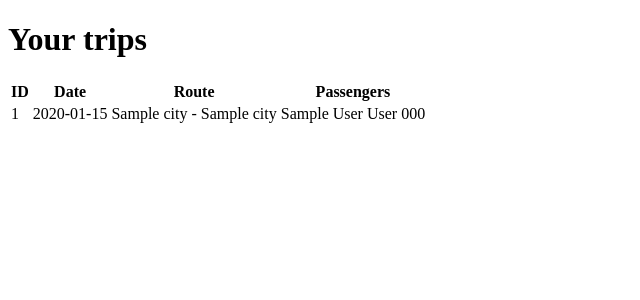
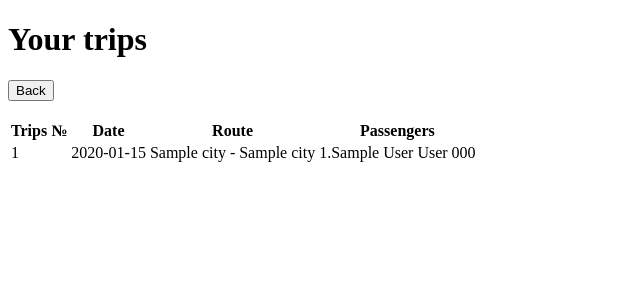
Before and after one commit to reeeade/Trips, a Flask app: page /user_trips in a window 1280 px wide. Shown: the top 300 px of the page, without its empty margins (0-640 px from the left). Run offline with Flask 3, Linux system fonts and the light colour scheme; the visitor is signed in with stand-in values (Sample User, id 1); tables that the repository leaves empty hold one stand-in row (values such as "Sample post").

Commit message:
Users see which rides they have signed up for, and drivers who have signed up for their rides (passenger list with their contact numbers).

```diff
--- a/app.py
+++ b/app.py
@@ -119,13 +119,18 @@ def edit_car():
     car_year = request.form.get('car_year')
     car_color = request.form.get('car_color')
     avg_speed = request.form.get('avg_speed')
-    total_seats = request.form.get('total_seats')
-    car.car_name = car_name
-    car.car_model = car_model
-    car.car_year = car_year
-    car.car_color = car_color
-    car.avg_speed = avg_speed
-    car.number_of_seats = total_seats
+    total_number_of_seats = request.form.get('total_seats')
+    if car:
+        car.car_name = car_name
+        car.car_model = car_model
+        car.car_year = car_year
+        car.car_color = car_color
+        car.avg_speed = avg_speed
+        car.total_number_of_seats = total_number_of_seats
+    else:
+        car = models.Cars(user_id=user.id, car_name=car_name, car_model=car_model, car_year=car_year,
+                          car_color=car_color, avg_speed=avg_speed, total_number_of_seats=total_number_of_seats)
+        database.db_session.add(car)
     database.db_session.commit()
     message = 'Car updated successfully'
     return render_template('edit_user.html', user=user, message=message)
@@ -248,6 +253,9 @@ def new_trip():
     random.shuffle(to_cities)
     if request.method == 'GET':
         return render_template('new_trip.html', from_cities=from_cities, to_cities=to_cities)
+    if car is None:
+        return render_template('new_trip.html', from_cities=from_cities, to_cities=to_cities,
+                               message='Add the car first')
     from_city = request.form.get('from_city')
     to_city = request.form.get('to_city')
     date = request.form.get('date')
@@ -267,6 +275,7 @@ def new_trip():
 @app.route('/user_trips', methods=['GET', 'POST'])
 def user_trips():
     current_username = session.get('username')
+    driver = None
     user = database.db_session.query(models.User).filter_by(username=current_username).first()
     if user.status == 1:
         data_for_template = []
@@ -281,9 +290,28 @@ def user_trips():
                 models.User, models.UserTrips.user_id == models.User.id)
             passengers = passengers.filter(models.UserTrips.trip_id == trips[i].id).all()
             for j in range(len(passengers)):
-                passenger = {'name': passengers[j][1].name, 'surname': passengers[j][1].surname,
+                passenger = {'number': j + 1, 'name': passengers[j][1].name, 'surname': passengers[j][1].surname,
                              'phone_number': passengers[j][1].phone_number}
                 travel['passengers'].append(passenger)
+            data_for_template.append(travel)
+        return render_template('user_trips.html', data_for_template=data_for_template, user=user)
+    else:
+        data_for_template = []
+        user_trips_obj = (database.db_session.query(models.UserTrips, models.Travels).join(
+            models.Travels, models.UserTrips.trip_id == models.Travels.id))
+        user_trips_obj = user_trips_obj.filter(models.UserTrips.user_id == user.id).all()
+        for i in range(len(user_trips_obj)):
+            from_city = database.db_session.query(models.Cities.city_name).filter_by(
+                id=user_trips_obj[i][1].from_city).first()[0]
+            to_city = database.db_session.query(models.Cities.city_name).filter_by(
+                id=user_trips_obj[i][1].to_city).first()[0]
+            driver = database.db_session.query(models.User, models.Cars).join(
+                models.User, models.Cars.user_id == models.User.id).filter_by(id=user_trips_obj[i][1].driver_id).first()
+            travel = {'id': user_trips_obj[i][1].id, 'from_city': from_city, 'to_city': to_city,
+                      'date': user_trips_obj[i][1].date, 'driver_name': driver[0].name,
+                      'driver_surname': driver[0].surname, 'driver_phone_number': driver[0].phone_number,
+                      'driver_car_name': driver[1].car_name, 'driver_car_model': driver[1].car_model,
+                      'driver_car_color': driver[1].car_color}
             data_for_template.append(travel)
         return render_template('user_trips.html', data_for_template=data_for_template, user=user)
 
--- a/templates/edit_user.html
+++ b/templates/edit_user.html
@@ -38,5 +38,11 @@
         <input type="submit" value="Your car">
     </form>
     {% endif %}
+    <form method="get" action="/user_trips">
+        <input type="submit" value="Your trips">
+    </form>
+    <form method="get" action="/travels">
+        <input type="submit" value="Home">
+    </form>
 </body>
 </html>
--- a/templates/travels.html
+++ b/templates/travels.html
@@ -6,6 +6,10 @@
 </head>
 <body>
 <h1>Select a route and travel time</h1>
+<form action="/edit_user" method="get">
+    <input type="submit" value="Profile">
+</form>
+<br>
 <form action="/all_find_travels" method="get">
     <label for="from_city">From:</label>
     <select name="from_city" id="from_city">
--- a/templates/user_trips.html
+++ b/templates/user_trips.html
@@ -9,9 +9,13 @@
 {% if message %}
     <p style="color: forestgreen">{{message}}</p>
 {% endif %}
+<form action="/edit_user" method="get">
+    <input type="submit" value="Back">
+</form>
+<br>
 <table>
     <tr>
-        <th>ID</th>
+        <th>Trips №</th>
         <th>Date</th>
         <th>Route</th>
         {% if user.status == 1 %}
@@ -31,15 +35,15 @@
         {% if user.status == 1 %}
         <td>
             {% for passenger in trip.passengers %}
-            {{ passenger.name }} {{ passenger.surname }} {{ passenger.phone_number }}
+            {{ passenger.number }}.{{ passenger.name }} {{ passenger.surname }} {{ passenger.phone_number }}
                 <br>
             {% endfor %}
         </td>
         {% else %}
-        <td>{{ driver.name }}</td>
-        <td>{{ driver.surname }}</td>
-        <td>{{ driver.phone_number }}</td>
-        <td>{{ driver.car_name }} {{ driver.car_model }} {{ driver.car_color }}</td>
+        <td>{{ trip.driver_name }}</td>
+        <td>{{ trip.driver_surname }}</td>
+        <td>{{ trip.driver_phone_number }}</td>
+        <td>{{ trip.driver_car_name }} {{ trip.driver_car_model }} {{ trip.driver_car_color }}</td>
         {% endif %}
     {% endfor %}
 </table>
```
Also changed, not shown: templates/all_find_travels.html (+8 -2 lines), templates/new_trip.html (+7 -0 lines).
